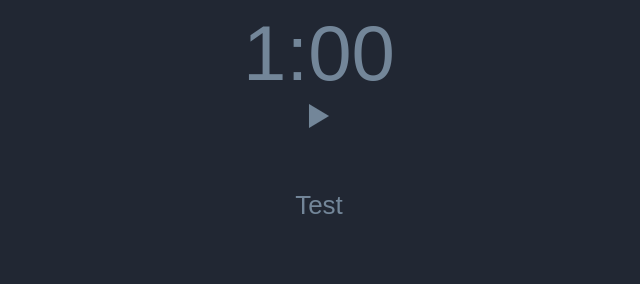
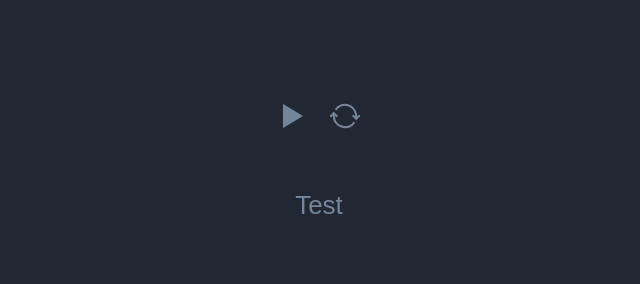
Before and after one commit to MiscNapier/Chronik-Timer, a website: page index.html in a window 1280 px wide. Shown: the whole page, without its empty margins (321-961 px from the left). Drawn offline with nearby package versions, Linux system fonts and the light colour scheme.

Commit message:
added alarm, reset button, begun refactoring

```diff
--- a/index.html
+++ b/index.html
@@ -10,9 +10,10 @@
 </head>
 <body>
 	<div class="parent">
-		<div class="child" id="clock" contenteditable="true">1:00</div>
+		<div class="child, clockSeconds" id="clock" contenteditable="true"></div>
 		<div class="child" id="controls">
 			<button id="playIcon"><ion-icon name="play-sharp" onclick="playButton()"></ion-icon></button>
+			<button id="resetIcon"><ion-icon name="sync-sharp" onclick="resetButton()"></ion-icon></button>
 		</div>
 		<div class="child" id="instructions">Test</div>
 	</div>
```
